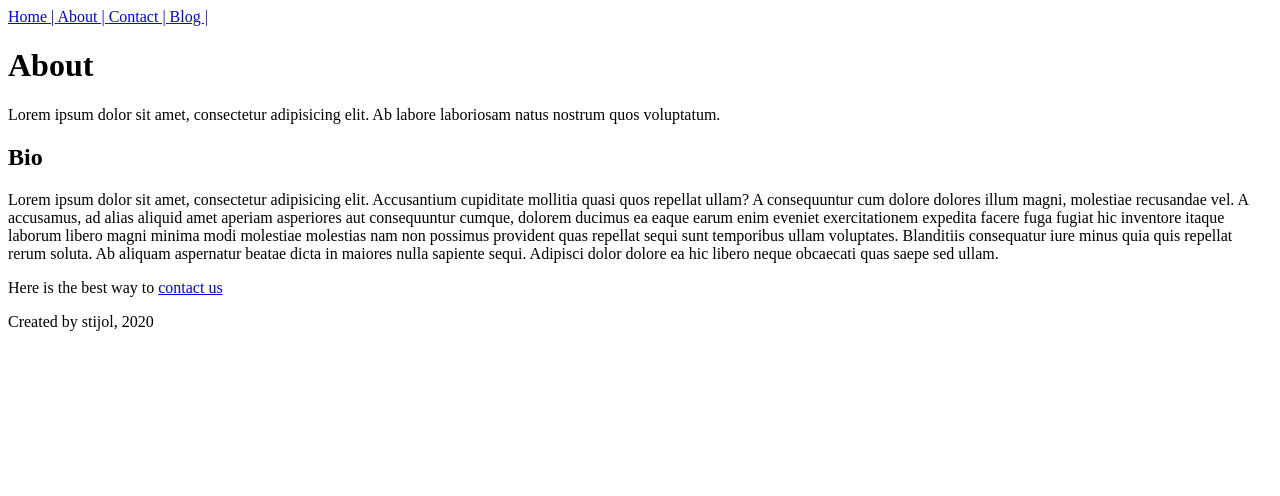
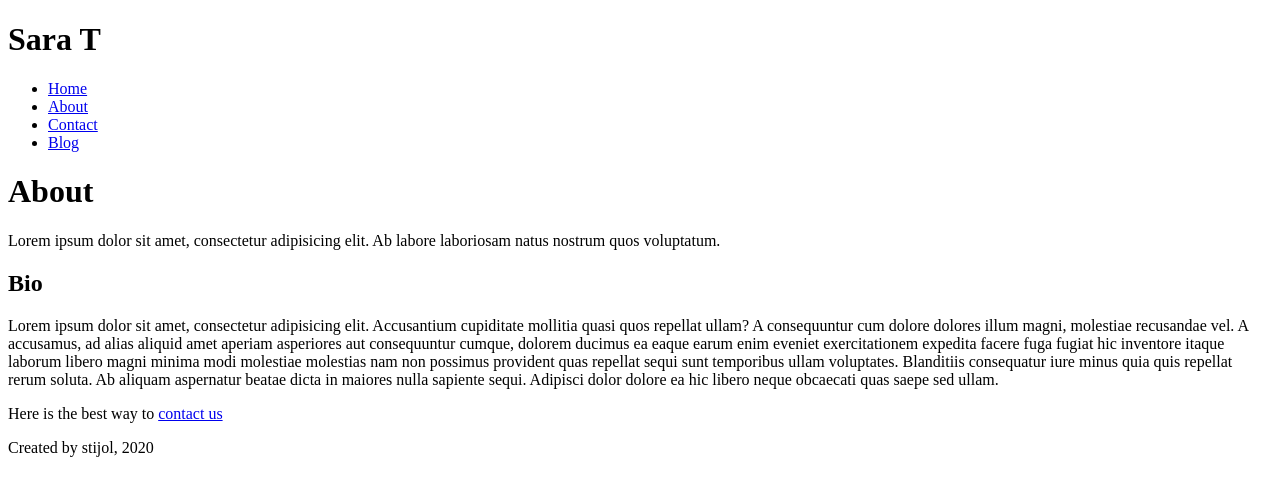
Before and after one commit to saharatijol/gatsbyjs-basic, a Gatsby site: page /about in a window 1280 px wide. Built offline with nearby package versions, Linux system fonts and the light colour scheme; Gatsby itself is replaced by a stand-in of ours.

Commit message:
learned about layout component

```diff
--- a/src/components/header.js
+++ b/src/components/header.js
@@ -3,12 +3,17 @@
 
 const Header = () => {
     return (
-        <div>
-            <Link to="/"> Home | </Link>
-            <Link to="/about"> About | </Link>
-            <Link to="/contact"> Contact | </Link>
-            <Link to="/blog"> Blog | </Link>
-        </div>
+        <header>
+            <h1>Sara T</h1>
+            <nav>
+                <ul>
+                    <li><Link to="/">Home</Link></li>
+                    <li><Link to="/about">About</Link></li>
+                    <li><Link to="/contact">Contact</Link></li>
+                    <li><Link to="/blog">Blog</Link></li>
+                </ul>
+            </nav>
+        </header>
     )
 }
 
--- /dev/null
+++ b/src/components/layout.js
@@ -0,0 +1,20 @@
+// Here, we're creating a single-page layout component that we can
+// easily use to create a new page
+// for few lines of code
+
+import React from 'react'
+import Header from './header'
+import Footer from './footer'
+
+const Layout = (props) => {
+    return (
+        <div>
+            <Header/>
+                {/*this is the JSX passed in */}
+                {props.children}
+            <Footer/>
+        </div>
+    )
+}
+
+export default Layout
--- a/src/pages/about.js
+++ b/src/pages/about.js
@@ -1,13 +1,11 @@
 import React from 'react'
 import { Link } from 'gatsby'
-import Footer from '../components/footer'
-import Header from '../components/header'
+import Layout from '../components/layout'
 
 
 const AboutPage = () => {
     return (
-        <div>
-            <Header/>
+        <Layout>
             <h1>About</h1>
             <p>Lorem ipsum dolor sit amet, consectetur adipisicing elit. Ab labore laboriosam natus nostrum quos voluptatum.</p>
             <h2>Bio</h2>
@@ -19,8 +17,7 @@
                 repellat rerum soluta. Ab aliquam aspernatur beatae dicta in maiores nulla sapiente sequi. Adipisci dolor dolore ea
                 hic libero neque obcaecati quas saepe sed ullam.</p>
             <p>Here is the best way to <Link to="/contact">contact us</Link></p>
-            <Footer/>
-        </div>
+        </Layout>
     )
 }
 
```
Also changed, not shown: src/pages/blog.js (+3 -6 lines), src/pages/contact.js (+3 -6 lines), src/pages/index.js (+9 -12 lines).
